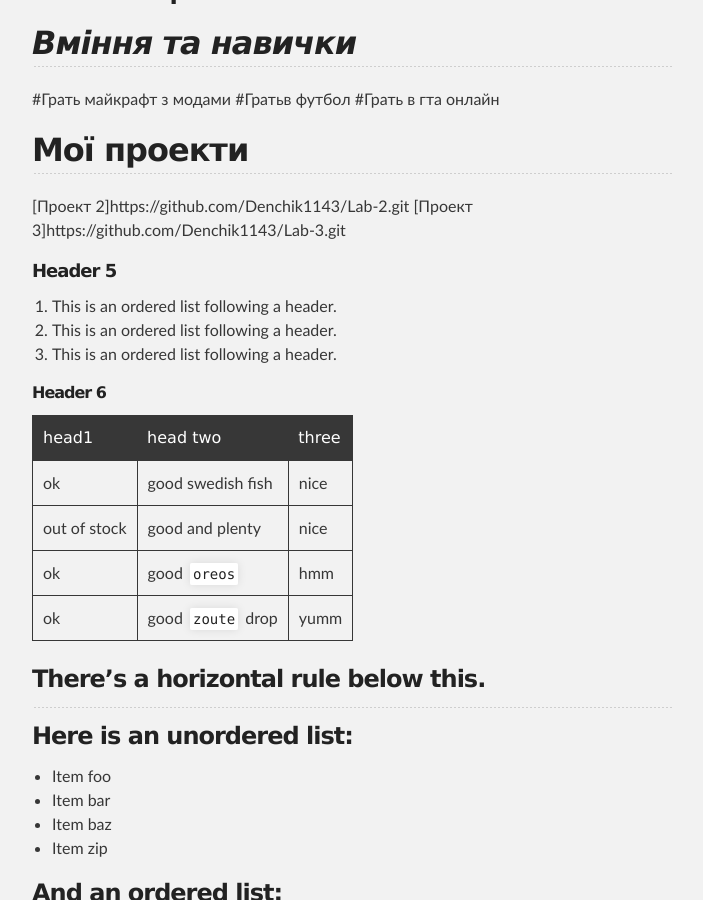
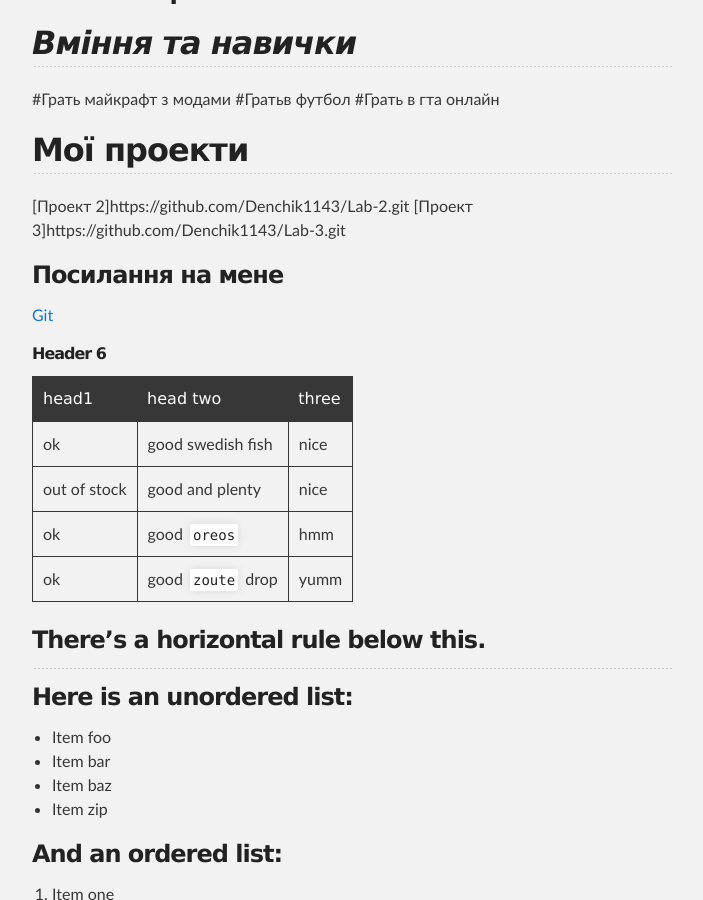
Before and after one commit to Denchik1143/DenchikM1.github.io, a Jekyll site: the page built from index.md, in a window 1280 px wide and 900 px high, scrolled down 465 px. Shown: the whole window, without its empty margins (288-991 px from the left). Built offline with Jekyll 4.4.1, drawn with Linux system fonts in a browser that asks for light colours; our own code applies the rules of GitHub Pages for plain Markdown files.

Commit message:
Update index.md

```diff
--- a/index.md
+++ b/index.md
@@ -23,11 +23,9 @@ layout: default
 [Проект 3]https://github.com/Denchik1143/Lab-3.git
 
 
-##### Header 5
+### Посилання на мене
 
-1.  This is an ordered list following a header.
-2.  This is an ordered list following a header.
-3.  This is an ordered list following a header.
+[Git](https://github.com/Denchik1143)
 
 ###### Header 6
 
```
